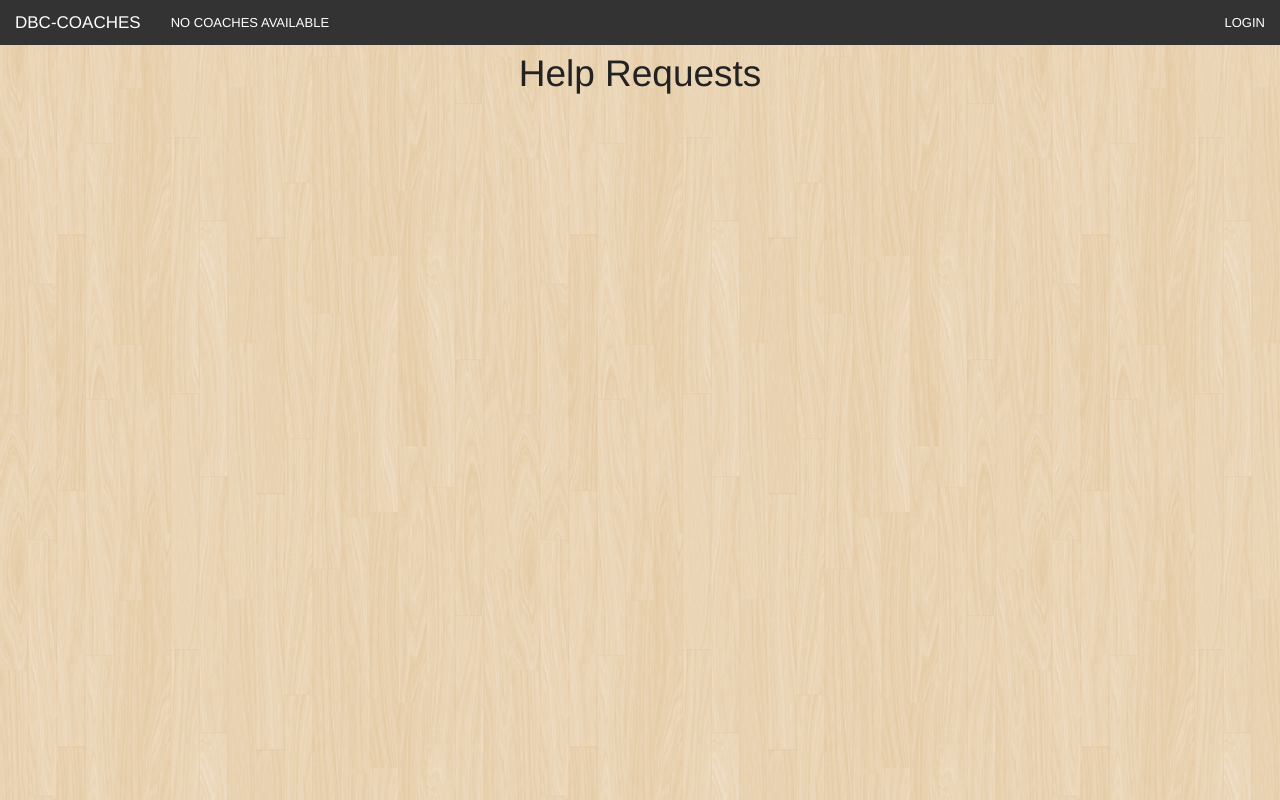
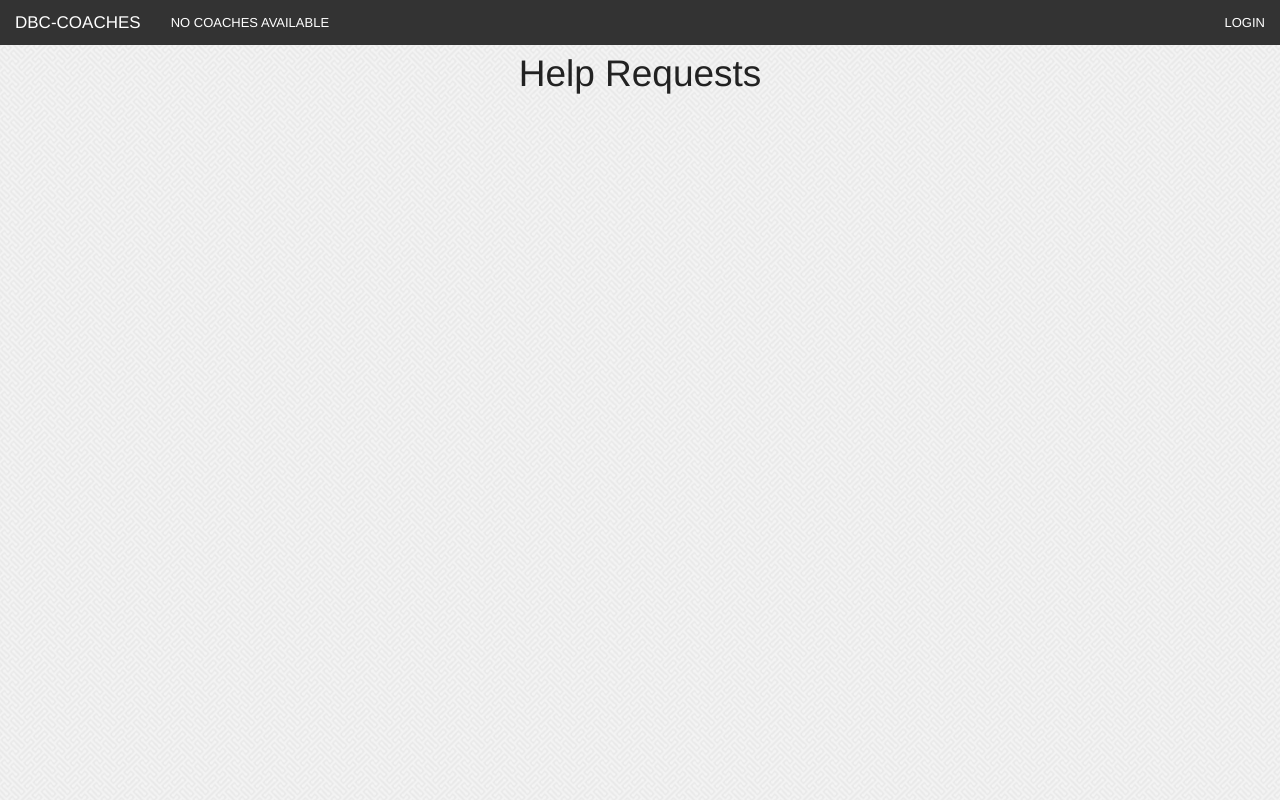
Before and after one commit to kvnkwon/need-you-coach, a Sinatra app: page / in a window 1280 px wide. Run offline with Sinatra, Linux system fonts and the light colour scheme; data that the repository does not hold is empty; some libraries are stand-ins or nearby versions.

Commit message:
testing bg

```diff
--- a/public/css/application.css
+++ b/public/css/application.css
@@ -1,5 +1,5 @@
 body {
-  background: url(/img/retina_wood.png) repeat 0 0;
+  background: url(/img/pw_maze_white.png) repeat 0 0;
 }
 
 .link-button {
```
